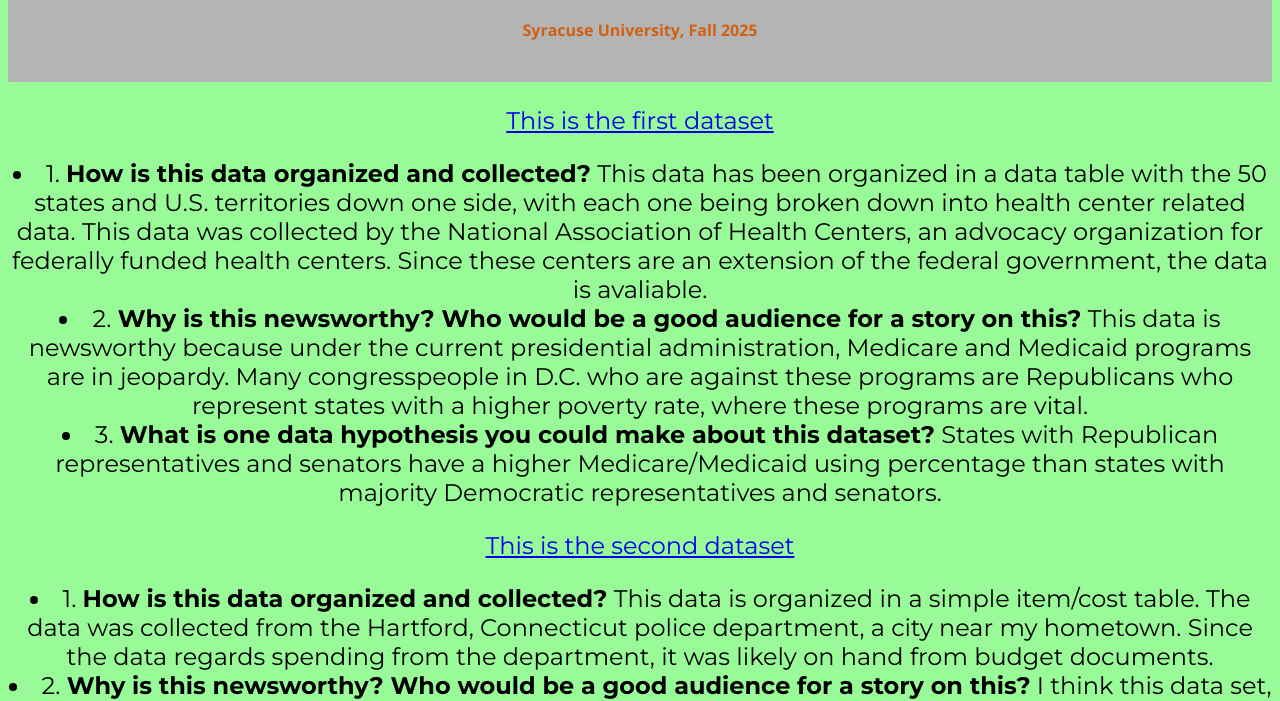
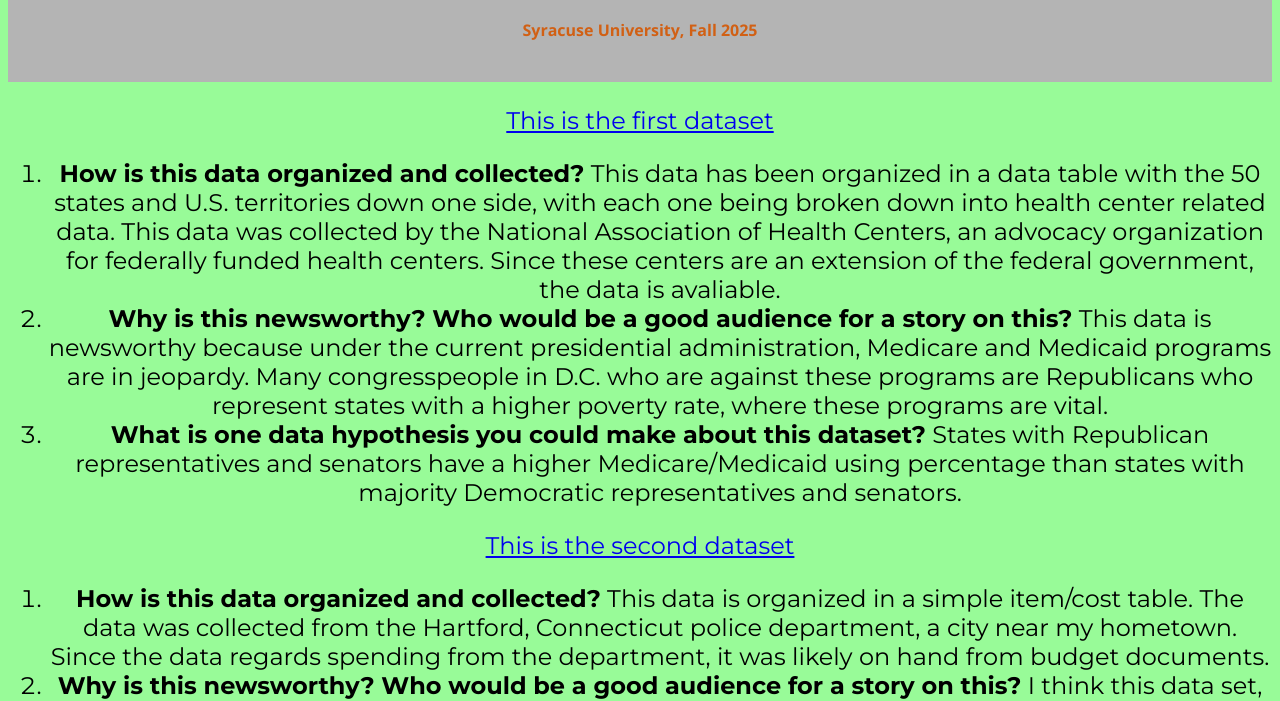
Before and after one commit to romanv213/jnl221_verna, a plain HTML site: page finding_datasets.html in a window 1280 px wide. Shown: the part 99-800 px from the top of the page. Drawn offline with nearby package versions, Linux system fonts and the light colour scheme.

Commit message:
Made the list ordered instead of 1, 2, 3, etc.

```diff
--- a/finding_datasets.html
+++ b/finding_datasets.html
@@ -23,13 +23,18 @@
 
 		<section>
 			<p><a href="https://www.nachc.org/nachc-content/uploads/2023/04/2021-Key-Facts-by-State.pdf" target="_blank">This is the first dataset<a/>
-			<li>1. <strong>How is this data organized and collected?</strong> This data has been organized in a data table with the 50 states and U.S. territories down one side, with each one being broken down into health center related data. This data was collected by the National Association of Health Centers, an advocacy organization for federally funded health centers. Since these centers are an extension of the federal government, the data is avaliable.</li>
-			<li>2. <strong>Why is this newsworthy? Who would be a good audience for a story on this?</strong> This data is newsworthy because under the current presidential administration, Medicare and Medicaid programs are in jeopardy. Many congresspeople in D.C. who are against these programs are Republicans who represent states with a higher poverty rate, where these programs are vital.</li>
-			<li>3. <strong>What is one data hypothesis you could make about this dataset?</strong> States with Republican representatives and senators have a higher Medicare/Medicaid using percentage than states with majority Democratic representatives and senators.</li></p>
+			<ol>
+				<li><strong>How is this data organized and collected?</strong> This data has been organized in a data table with the 50 states and U.S. territories down one side, with each one being broken down into health center related data. This data was collected by the National Association of Health Centers, an advocacy organization for federally funded health centers. Since these centers are an extension of the federal government, the data is avaliable.</li>
+				<li><strong>Why is this newsworthy? Who would be a good audience for a story on this?</strong> This data is newsworthy because under the current presidential administration, Medicare and Medicaid programs are in jeopardy. Many congresspeople in D.C. who are against these programs are Republicans who represent states with a higher poverty rate, where these programs are vital.</li>
+				<li><strong>What is one data hypothesis you could make about this dataset?</strong> States with Republican representatives and senators have a higher Medicare/Medicaid using percentage than states with majority Democratic representatives and senators.</li></p>
+			</ol>
 			<p><a href="https://www.muckrock.com/foi/hartford-97/riot-gear-budgeting-data-hartford-police-department-37693/#file-205467" target="_blank">This is the second dataset<a/>
-			<li>1. <strong>How is this data organized and collected?</strong> This data is organized in a simple item/cost table. The data was collected from the Hartford, Connecticut police department, a city near my hometown. Since the data regards spending from the department, it was likely on hand from budget documents.</li>
-			<li>2. <strong>Why is this newsworthy? Who would be a good audience for a story on this?</strong> I think this data set, although small, is quite newsworthy because over $600,000 is a lot for one police unit to spend on gear in a year, and the taxpayers of Hartford are the ones paying for it. They would also be the target audience.</li>
-			<li>3. <strong>What is one data hypothesis you could make about this dataset?</strong> The spending for one year of Hartford PD Swat gear resulted in lower crime in comparison to years with lower spending.</li></p>
+			<ol>
+				<li><strong>How is this data organized and collected?</strong> This data is organized in a simple item/cost table. The data was collected from the Hartford, Connecticut police department, a city near my hometown. Since the data regards spending from the department, it was likely on hand from budget documents.</li>
+				<li><strong>Why is this newsworthy? Who would be a good audience for a story on this?</strong> I think this data set, although small, is quite newsworthy because over $600,000 is a lot for one police unit to spend on gear in a year, and the taxpayers of Hartford are the ones paying for it. They would also be the target audience.</li>
+				<li><strong>What is one data hypothesis you could make about this dataset?</strong> The spending for one year of Hartford PD Swat gear resulted in lower crime in comparison to years with lower spending.</li></p>
+			</ol>
+
 		</section>
 
 		<div id="end">
```
